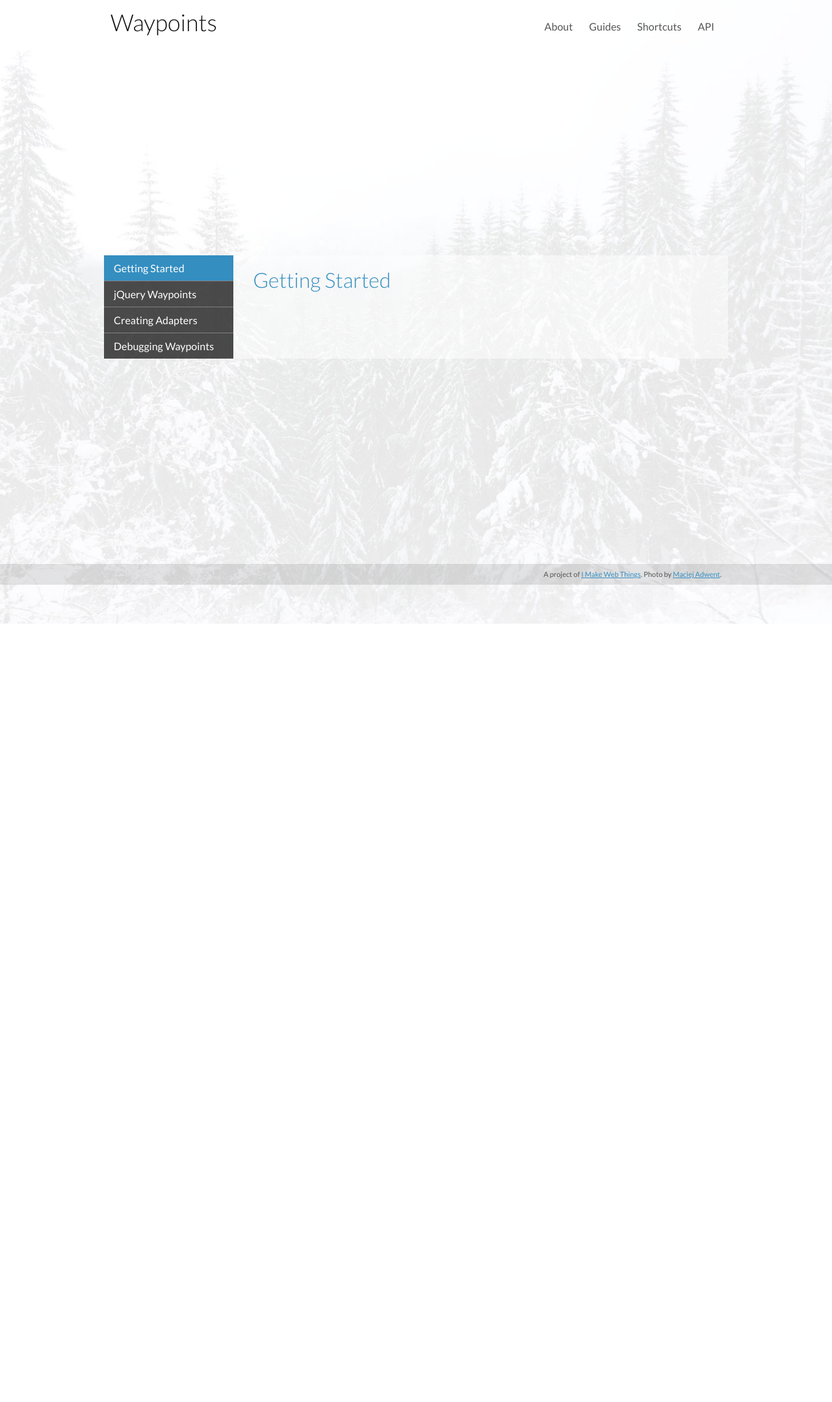
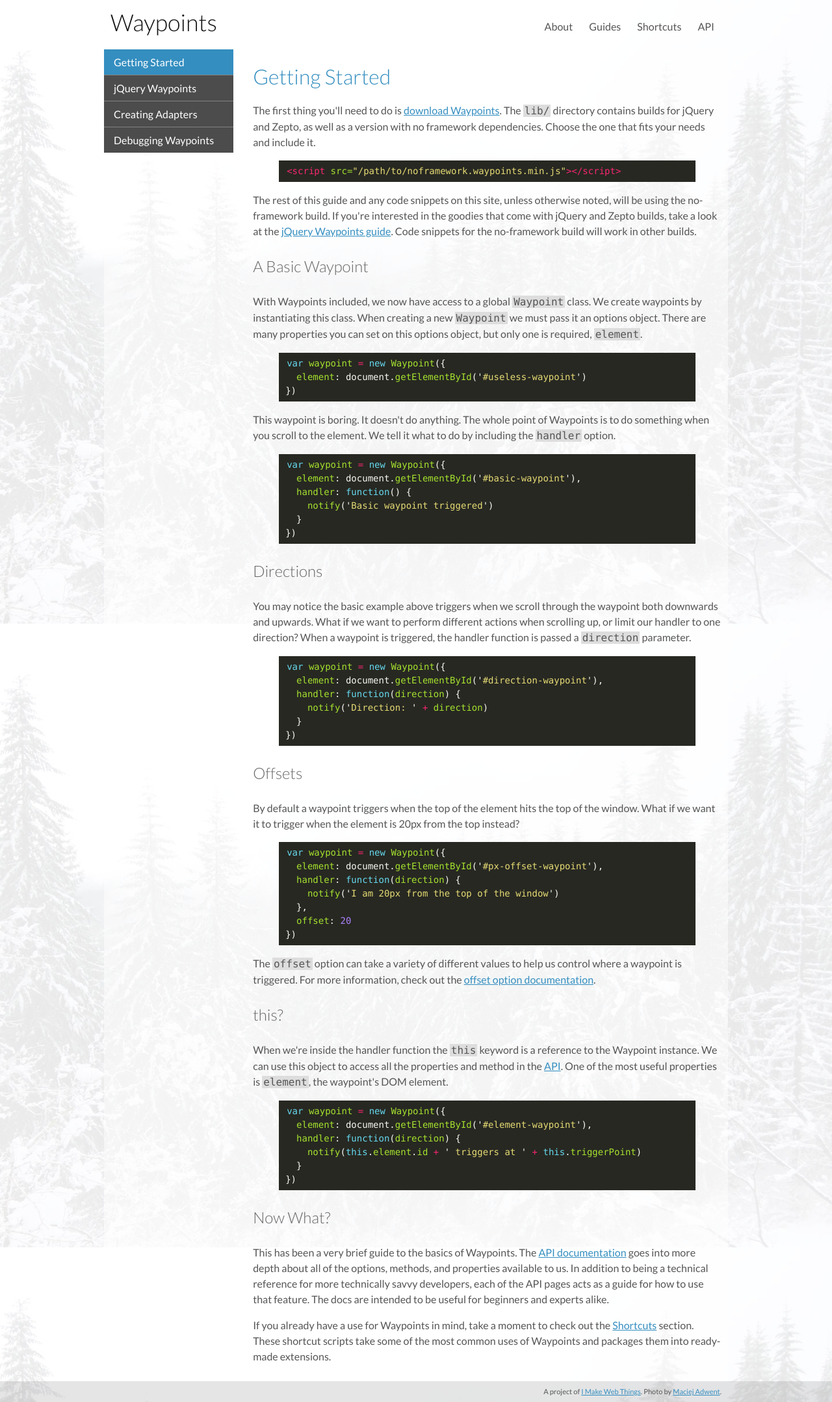
Before and after one commit to imakewebthings/waypoints, a Jekyll site: the page built from guides/getting-started/index.html, in a window 1280 px wide. Shown: the whole page at 65% size. Built offline with Jekyll 4.4.1, drawn with Linux system fonts in a browser that asks for light colours; nearby versions of some CDN libraries; before the commit the page ends 900 px from its top, so only the background shows below that.

Commit message:
First draft of Getting Started guide. It's a start

```diff
--- a/_scss/_global.scss
+++ b/_scss/_global.scss
@@ -71,6 +71,6 @@
   body {
     background:url(../img/bg.jpg) center 0 no-repeat #fff;
     background-size:cover;
-    background-position:fixed;
+    background-attachment:fixed;
   }
 }
--- a/_scss/styles.scss
+++ b/_scss/styles.scss
@@ -7,3 +7,4 @@
 @import 'monokai';
 @import 'about';
 @import 'notifications';
+@import 'article';
--- a/css/styles.css
+++ b/css/styles.css
@@ -382,7 +382,7 @@
   body {
     background: url(../img/bg.jpg) center 0 no-repeat #fff;
     background-size: cover;
-    background-position: fixed; } }
+    background-attachment: fixed; } }
 
 header {
   text-align: center;
@@ -796,3 +796,15 @@
     border-top: 1px solid rgba(255, 255, 255, 0.3); }
     .notifications li:first-child {
       border-top: 0; }
+
+article {
+  line-height: 1.5; }
+  article code {
+    background: #ddd;
+    padding: 0 2px; }
+  article pre > code {
+    background: transparent; }
+  article h3 {
+    color: #666;
+    font-weight: 300;
+    font-size: 24px; }
--- a/guides/getting-started/index.html
+++ b/guides/getting-started/index.html
@@ -5,3 +5,90 @@
 ---
 
 <h2>Getting Started</h2>
+
+<p>The first thing you'll need to do is <a href="https://github.com/imakewebthings/waypoints/zipball/latest">download Waypoints</a>. The <code>lib/</code> directory contains builds for jQuery and Zepto, as well as a version with no framework dependencies. Choose the one that fits your needs and include it.</p>
+
+{% highlight html %}
+<script src="/path/to/noframework.waypoints.min.js"></script>
+{% endhighlight %}
+
+<p>The rest of this guide and any code snippets on this site, unless otherwise noted, will be using the no-framework build. If you're interested in the goodies that come with jQuery and Zepto builds, take a look at the <a href="{{ site.url }}/guides/jquery-waypoints">jQuery Waypoints guide</a>. Code snippets for the no-framework build will work in other builds.</p>
+
+<h3>A Basic Waypoint</h3>
+
+<p>With Waypoints included, we now have access to a global <code>Waypoint</code> class. We create waypoints by instantiating this class. When creating a new <code>Waypoint</code> we must pass it an options object. There are many properties you can set on this options object, but only one is required, <code>element</code>.</p>
+
+<div class="waypoint" id="useless-waypoint">
+{% highlight js %}
+var waypoint = new Waypoint({
+  element: document.getElementById('#useless-waypoint')
+})
+{% endhighlight %}
+</div>
+
+<p>This waypoint is boring. It doesn't do anything. The whole point of Waypoints is to do something when you scroll to the element. We tell it what to do by including the <code>handler</code> option.</p>
+
+<div class="waypoint" id="basic-waypoint">
+{% highlight js %}
+var waypoint = new Waypoint({
+  element: document.getElementById('#basic-waypoint'),
+  handler: function() {
+    notify('Basic waypoint triggered')
+  }
+})
+{% endhighlight %}
+</div>
+
+<h3>Directions</h3>
+
+<p>You may notice the basic example above triggers when we scroll through the waypoint both downwards and upwards. What if we want to perform different actions when scrolling up, or limit our handler to one direction? When a waypoint is triggered, the handler function is passed a <code>direction</code> parameter.</p>
+
+<div id="direction-waypoint" class="waypoint">
+{% highlight js %}
+var waypoint = new Waypoint({
+  element: document.getElementById('#direction-waypoint'),
+  handler: function(direction) {
+    notify('Direction: ' + direction)
+  }
+})
+{% endhighlight %}
+</div>
+
+<h3>Offsets</h3>
+
+<p>By default a waypoint triggers when the top of the element hits the top of the window. What if we want it to trigger when the element is 20px from the top instead?</p>
+
+<div id="px-offset-waypoint" class="waypoint">
+{% highlight js %}
+var waypoint = new Waypoint({
+  element: document.getElementById('#px-offset-waypoint'),
+  handler: function(direction) {
+    notify('I am 20px from the top of the window')
+  },
+  offset: 20
+})
+{% endhighlight %}
+</div>
+
+<p>The <code>offset</code> option can take a variety of different values to help us control where a waypoint is triggered. For more information, check out the <a href="{{ site.url }}/api/offset-option">offset option documentation</a>.</p>
+
+<h3>this?</h3>
+
+<p>When we're inside the handler function the <code>this</code> keyword is a reference to the Waypoint instance. We can use this object to access all the properties and method in the <a href="{{ site.url }}/api/waypoint">API</a>. One of the most useful properties is <code>element</code>, the waypoint's DOM element.</p>
+
+<div id="element-waypoint" class="waypoint">
+{% highlight js %}
+var waypoint = new Waypoint({
+  element: document.getElementById('#element-waypoint'),
+  handler: function(direction) {
+    notify(this.element.id + ' triggers at ' + this.triggerPoint)
+  }
+})
+{% endhighlight %}
+</div>
+
+<h3>Now What?</h3>
+
+<p>This has been a very brief guide to the basics of Waypoints. The <a href="{{ site.url }}/api/waypoint">API documentation</a> goes into more depth about all of the options, methods, and properties available to us. In addition to being a technical reference for more technically savvy developers, each of the API pages acts as a guide for how to use that feature. The docs are intended to be useful for beginners and experts alike.</p>
+
+<p>If you already have a use for Waypoints in mind, take a moment to check out the <a href="{{ site.url }}/shortcuts">Shortcuts</a> section. These shortcut scripts take some of the most common uses of Waypoints and packages them into ready-made extensions.</p>
```
Also changed, not shown: _scss/_article.scss (added, +18 -0 lines), js/jquery.waypoints.min.js.
